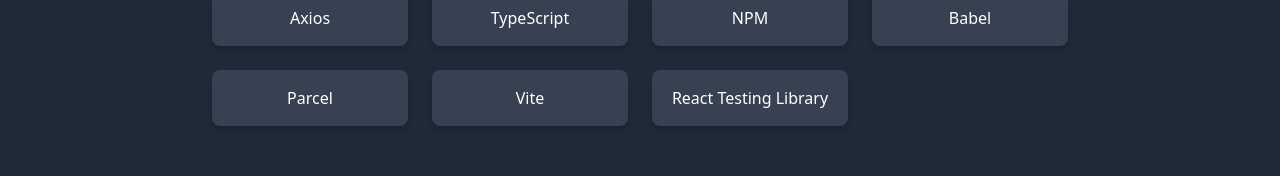
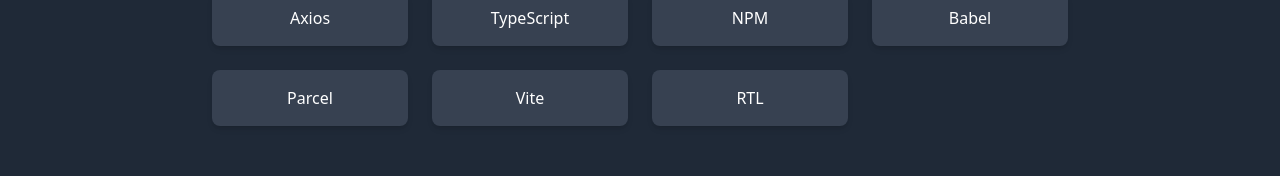
Before and after one commit to Niraj1903/Portfolio, a React (Create React App) app: page / in a window 1280 px wide. Shown: the part 610-786 px from the top of the page. Built offline with nearby package versions, Linux system fonts and the light colour scheme.

Commit message:
RTL added

```diff
--- a/src/components/Skills.js
+++ b/src/components/Skills.js
@@ -16,7 +16,7 @@
     "Babel",
     "Parcel",
     "Vite",
-    "React Testing Library",
+    "RTL",
   ];
 
   return (
```
